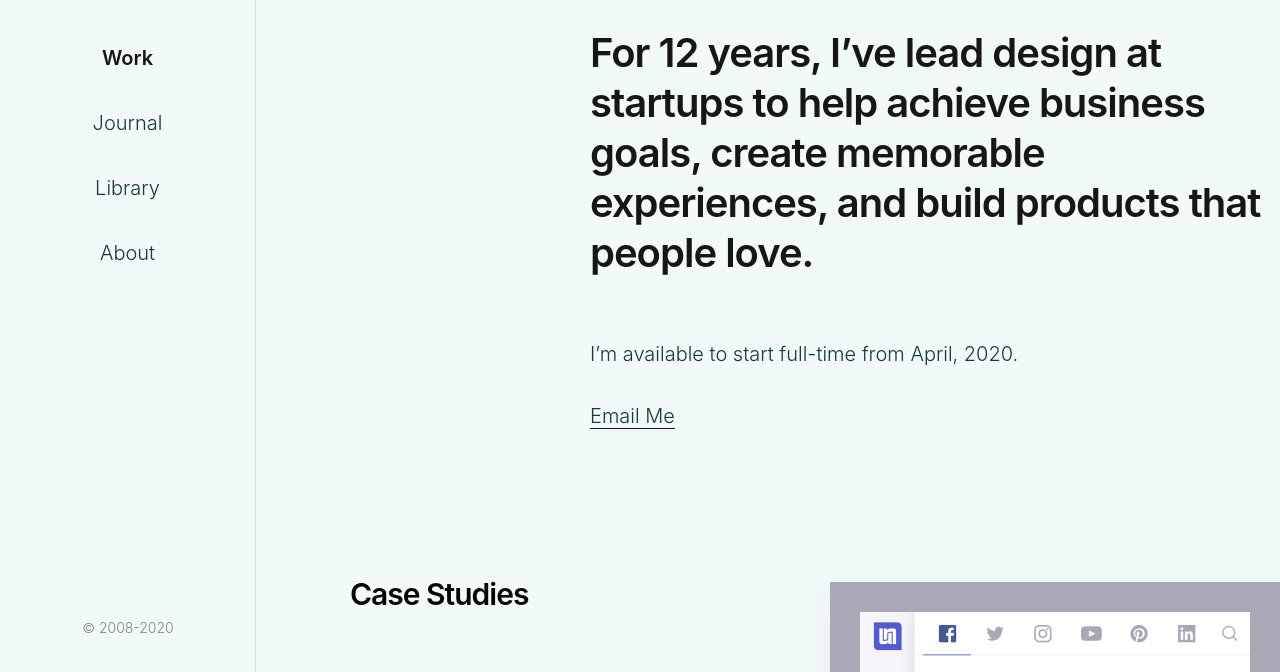
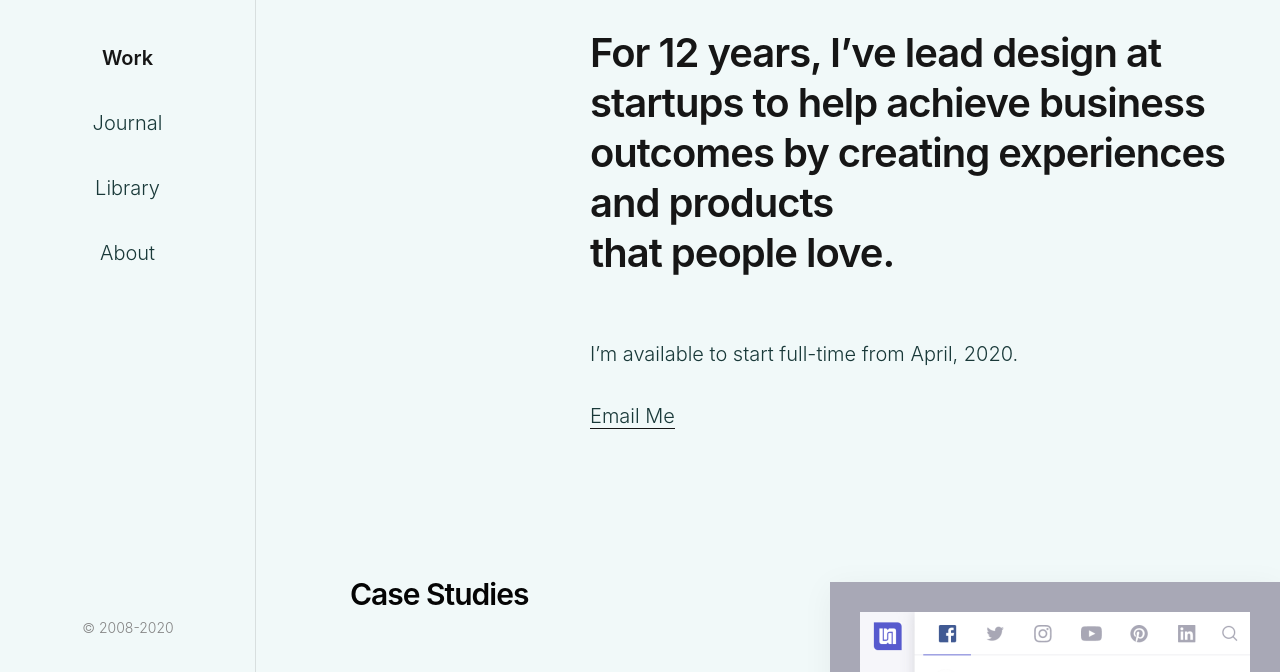
Before and after one commit to harjotgrewal/amrindersandhu, a Jekyll site: the page built from index.html, in a window 1280 px wide and 900 px high, cut to the strip 228-900 px from the top of the window. Built offline with Jekyll 4.4.1, drawn with Linux system fonts in a browser that asks for light colours.

Commit message:
[U][HTML] Copy edits

```diff
--- a/about.html
+++ b/about.html
@@ -36,7 +36,7 @@ page-description: Spiritual being > Human being > Father > Husband > Designer >
 
             <p>My interests includes walking, cooking, watching movies, building DIY stuff, playing cards with my kids, and <a href="journal.html">reading</a> <a href="library.html">design books</a>. I love simplicity, nature, rain, mountains, and solitude.</p>
 
-            <p>Besides everything stated above, I’m a superhero for my kids and a hero for my wife.</p>
+            <p>Besides everything else, I’m a loving husband and my kids’ superhero.</p>
 
         </div>
     </section>
--- a/case-study-datepicker.html
+++ b/case-study-datepicker.html
@@ -25,7 +25,7 @@ page-description: Redesigning the most used UI component using the most sophisti
 
             <blockquote>
                 <p>“Amrinder having a huge problem with the date picker and the “custom” time period. Having to click through the months when I want to do a whole year or more is too many clicks. Also when using the picker, having the start date same and changing the end date is near impossible. Any chance we can go back to the old way where we could manually input year if we needed?”</p>
-                <footer>&mdash; Vaib on Slack </footer>
+                <footer>&mdash; Our account manager on Slack </footer>
             </blockquote>
 
             <p>I promised to look into it the following week, and keep her posted.</p>
--- a/index.html
+++ b/index.html
@@ -3,7 +3,7 @@ layout: default
 title: Amrinder Sandhu
 page-class: p-home
 page-heading: Hello!
-page-description: For 12 years, Amrinder has lead design at startups to help achieve business goals, create memorable experiences, and build products that people love.
+page-description: For 12 years, Amrinder has lead design at startups to help achieve business outcomes, create memorable experiences, and build products that people love.
 ---
 
 
@@ -20,7 +20,7 @@ page-description: For 12 years, Amrinder has lead design at startups to help ach
     <!-- INTRO SECTION -->
     <section class="u-space_below--most">
         <div class="l-span_3-9">
-            <h1 class="u-space_below--more">For 12 years, I’ve lead design at startups to help achieve business goals, create memorable experiences, and build products that people love.</h1>
+            <h1 class="u-space_below--more">For 12 years, I’ve lead design at startups to help achieve business outcomes by creating experiences and products <i class="u-break_line--hd"></i>that people love.</h1>
 
             <!-- <p>Currently, I’m the Head of Design at <a href="https://unmetric.com">Unmetric</a>.</p> -->
 
```
Also changed, not shown: 3 other files.
